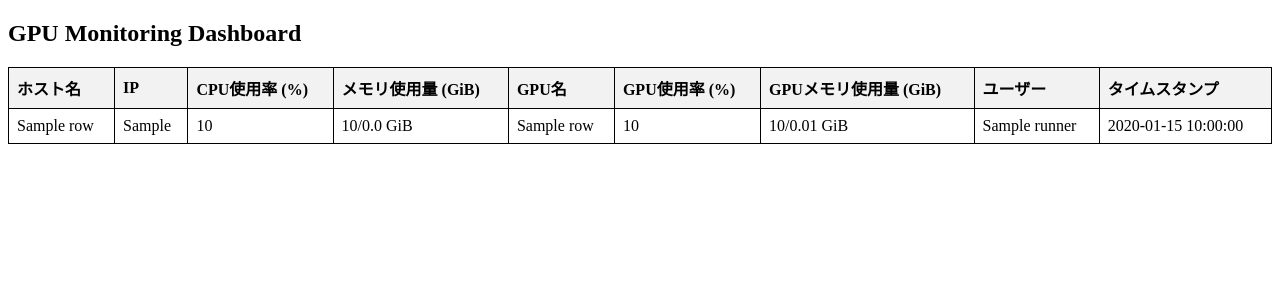
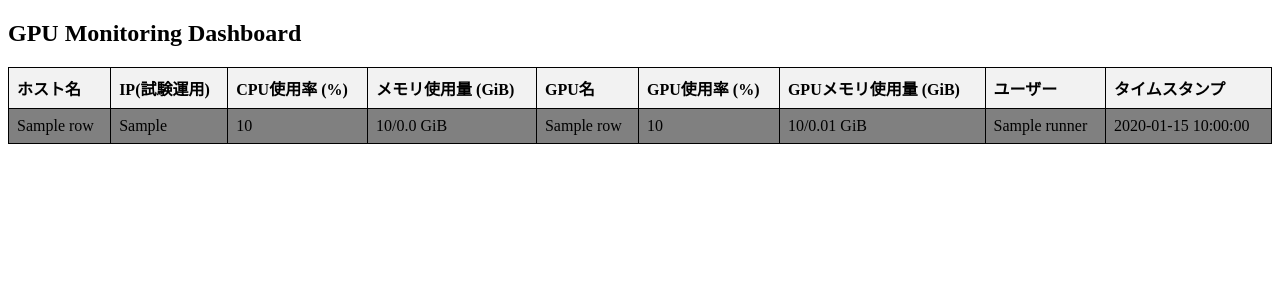
Before and after one commit to Amenbo1219/NGMD-HOST, a Flask app: template frontend/templates/index.html in a window 1280 px wide. Shown: the top 300 px of the page. Run offline with Flask 3, Linux system fonts and the light colour scheme; the template is opened without the code that fills it: most values are stand-ins (such as "Sample title", 1, 10 or a date in 2020).

Commit message:
Update index.html
使用中のマシンはGRAY表示
リクエストが30分以上ない場合は赤色表示

```diff
--- a/frontend/templates/index.html
+++ b/frontend/templates/index.html
@@ -8,19 +8,22 @@
 <head>
     <meta charset="UTF-8">
     <meta name="viewport" content="width=device-width, initial-scale=1.0">
+    <link rel="icon" type="image/x-icon" href="{{ url_for('static', filename='favicon.ico') }}">
     <title>GPU Monitoring</title>
     <style>
-        table { width: 100%; border-collapse: collapse; }
+        table { width: 100%; border-collapse: collapse; margin-bottom: 20px; }
         th, td { border: 1px solid black; padding: 8px; text-align: left; }
         th { background-color: #f2f2f2; }
+        .warning { background-color: #ffcccc; }
+        .server-table { width: 100%; } /* テーブルの幅を100%に設定 */
     </style>
 </head>
 <body>
     <h2>GPU Monitoring Dashboard</h2>
-    <table>
+    <table class="server-table">
         <tr>
             <th>ホスト名</th>
-            <th>IP</th>
+            <th>IP(試験運用)</th>
             <th>CPU使用率 (%)</th>
             <th>メモリ使用量 (GiB)</th>
             <th>GPU名</th>
@@ -30,7 +33,11 @@
             <th>タイムスタンプ</th>
         </tr>
         {% for row in metrics %}
-        <tr>
+        <tr {% if row.runner and row.runner|trim != "" %}
+              style="background-color: gray;"
+            {% elif (datetime.utcnow() - datetime.fromisoformat(row.timestamp)).total_seconds() > 1800 %}
+              class="warning"
+            {% endif %}>
             <td>{{ row.hostname }}</td>
             <td>{{ row.ip }}</td>
             <td>{{ row.cpu_usage | round(3) }}</td>
@@ -43,5 +50,7 @@
         </tr>
         {% endfor %}
     </table>
+
+
 </body>
 </html>
```
